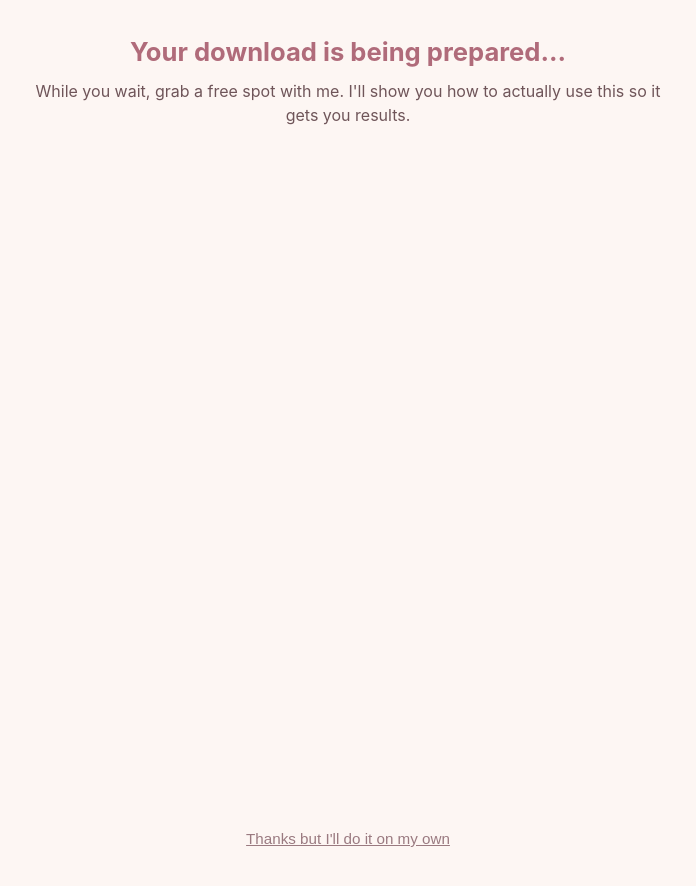
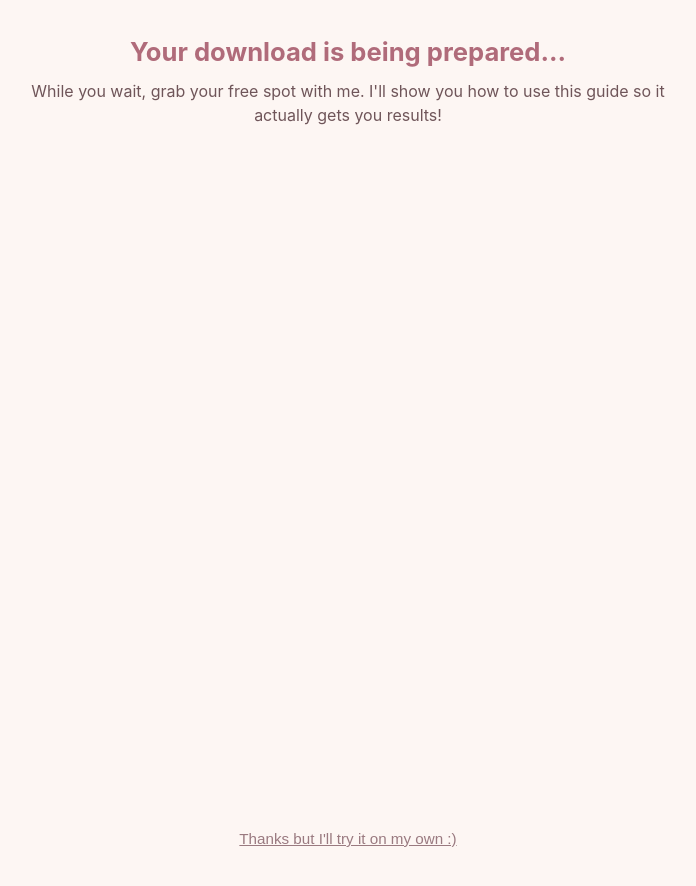
Before and after one commit to c-loregian/fitti-digital-products, a plain HTML site: page index.html in a window 1280 px wide. Shown: the whole page, without its empty margins (292-988 px from the left). Drawn offline with Linux system fonts and the light colour scheme; a script that the page names is missing.

Commit message:
Update index.html

```diff
--- a/index.html
+++ b/index.html
@@ -52,9 +52,9 @@
 <body>
   <div class="wrap">
     <h1>Your download is being prepared...</h1>
-    <p class="subhead">While you wait, grab a free spot with me. I'll show you how to actually use this so it gets you results.</p>
+    <p class="subhead">While you wait, grab your free spot with me. I'll show you how to use this guide so it actually gets you results!</p>
     <div style="width:100%;height:650px;overflow:scroll" id="my-cal-inline-intro-call-with-jenni"></div>
-    <button class="skip-btn" id="skipBtn">Thanks but I'll do it on my own</button>
+    <button class="skip-btn" id="skipBtn">Thanks but I'll try it on my own :)</button>
   </div>
 
 <!-- Cal inline embed code begins -->
```
